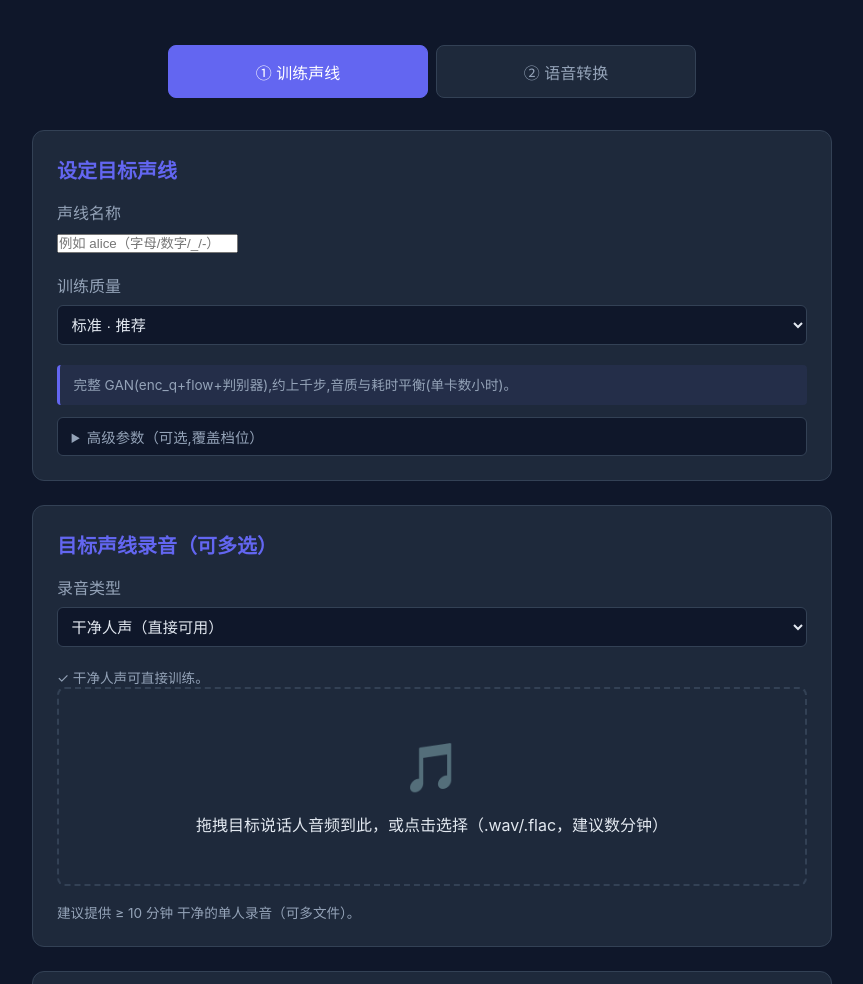
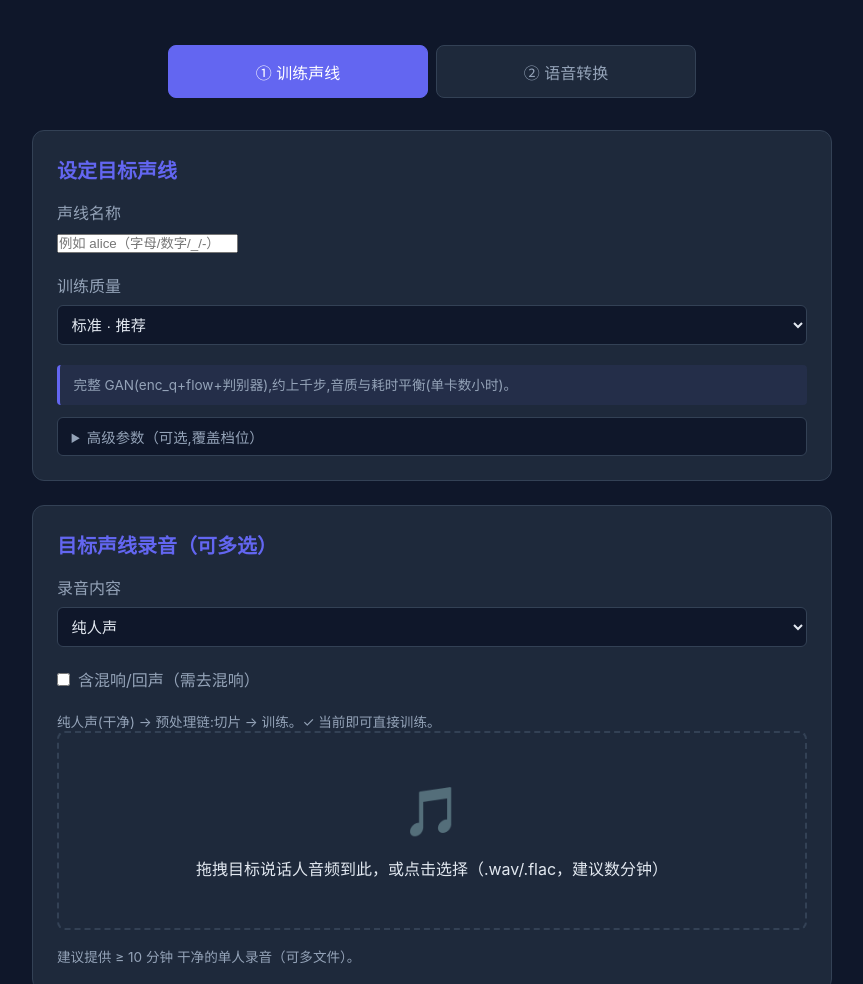
Before and after one commit to thomas-hiddenpeak/Resonantia, a plain HTML site: page webui/index.html in a window 1280 px wide. Shown: the part 116-1100 px from the top of the page, without its empty margins (208-1071 px from the left). Drawn offline with Linux system fonts and the light colour scheme; no server answers.

Commit message:
feat(webui): combinatorial rec-type, empty voice shows 无, realtime milestone in docs
Per feedback:
  #3 recording type is now combinatorial: 录音内容(纯人声|带伴奏歌曲) x 含混响 checkbox.
     Shows the mapped preprocessing chain: pure+clean -> slice; pure+reverb -> de-reverb
     -> slice; song -> separate -> de-harmony -> de-reverb -> slice (song implies
     reverb+harmony, so the checkbox is hidden for song).
  #4 no pre-seeded demo; empty voice list shows '无（请先在①训练声线创建）'.
  #5 realtime conversion recorded as next milestone in PROJECT_STATE (no spec yet):
     mic (getUserMedia/AudioWorklet) -> vc_serve WebSocket -> streaming (infer_stream).
  Also: separation/de-reverb/de-harmony added to roadmap as pure C++/CUDA features.

Browser-verified: rec-type chain hint updates; convert voice dropdown shows 无.

```diff
--- a/webui/app.js
+++ b/webui/app.js
@@ -44,12 +44,20 @@ function applyPreset(id) {
         `当前参数 → F0:${p.f0method} · 检索:${p.index_rate.toFixed(2)} · 保护:${p.protect.toFixed(2)}` +
         ` · RMS:${p.rms_mix_rate.toFixed(2)} · 平滑:${p.filter_radius} · 变调:${p.f0_up_key}`;
 }
-const REC_HINTS = {
-    clean: '✓ 干净人声可直接训练。',
-    song: '⚠ 带伴奏需先分离人声（去掉伴奏/鼓/贝斯）。当前版本请先用外部工具（如 UVR5/MSST）分离后再上传；内置分离为后续能力。',
-    reverb: '⚠ 明显混响会污染音色，建议先去混响/去回声再上传；内置去混响为后续能力。'
+const REC_CHAINS = {
+    songDefault: '带伴奏歌曲 → 预处理链:分离人声 → 去和声 → 去混响 → 切片 → 训练。（内置分离/去混响开发中;当前请先用外部工具处理后上传）',
+    vocalReverb: '纯人声(含混响) → 预处理链:去混响 → 切片 → 训练。（内置去混响开发中）',
+    vocalClean: '纯人声(干净) → 预处理链:切片 → 训练。✓ 当前即可直接训练。'
 };
-function updateRecHint() { $('recTypeHint').textContent = REC_HINTS[$('recType').value] || ''; }
+function updateRecHint() {
+    const isSong = $('recContent').value === 'song';
+    $('reverbGroup').style.display = isSong ? 'none' : '';  // song implies reverb+harmony
+    $('recTypeHint').textContent = isSong
+        ? REC_CHAINS.songDefault
+        : ($('recReverb').checked ? REC_CHAINS.vocalReverb : REC_CHAINS.vocalClean);
+}
+$('recContent').addEventListener('change', updateRecHint);
+$('recReverb').addEventListener('change', updateRecHint);
 
 // ---------- Training ----------
 let trainFiles = [];
@@ -149,7 +157,7 @@ async function loadVoices() {
         sel.innerHTML = '';
         if (voices.length === 0) {
             const o = document.createElement('option');
-            o.value = ''; o.textContent = '（暂无声线,请先在①训练声线创建）'; o.disabled = true; o.selected = true;
+            o.value = ''; o.textContent = '无（请先在①训练声线创建）'; o.disabled = true; o.selected = true;
             sel.appendChild(o);
         } else {
             voices.forEach((v) => { const o = document.createElement('option'); o.value = v; o.textContent = v; sel.appendChild(o); });
--- a/webui/index.html
+++ b/webui/index.html
@@ -59,12 +59,14 @@
                 <section class="upload-section">
                     <h2>目标声线录音（可多选）</h2>
                     <div class="param-group">
-                        <label for="recType">录音类型</label>
-                        <select id="recType">
-                            <option value="clean">干净人声（直接可用）</option>
+                        <label for="recContent">录音内容</label>
+                        <select id="recContent">
+                            <option value="vocal">纯人声</option>
                             <option value="song">带伴奏的歌曲</option>
-                            <option value="reverb">有明显混响/回声</option>
                         </select>
+                    </div>
+                    <div class="param-group" id="reverbGroup">
+                        <label class="check"><input type="checkbox" id="recReverb"> 含混响/回声（需去混响）</label>
                     </div>
                     <p class="hint" id="recTypeHint"></p>
                     <div class="upload-area" id="trainUploadArea">
--- a/webui/styles.css
+++ b/webui/styles.css
@@ -287,6 +287,13 @@ select {
     border-radius: 6px;
     font-size: 0.95rem;
 }
+label.check {
+    display: flex;
+    align-items: center;
+    gap: 0.5rem;
+    cursor: pointer;
+}
+label.check input { width: auto; margin: 0; }
 
 /* Training log box */
 .log-box {
```
Also changed, not shown: specs/PROJECT_STATE.md (+10 -4 lines).
